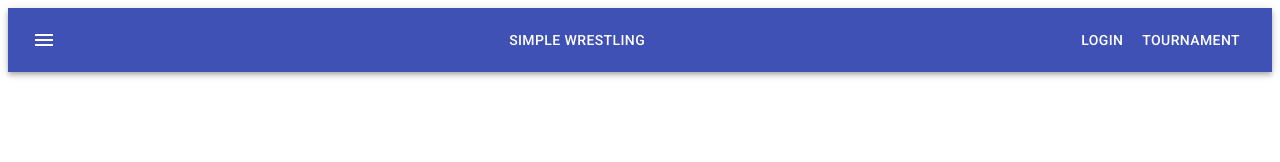
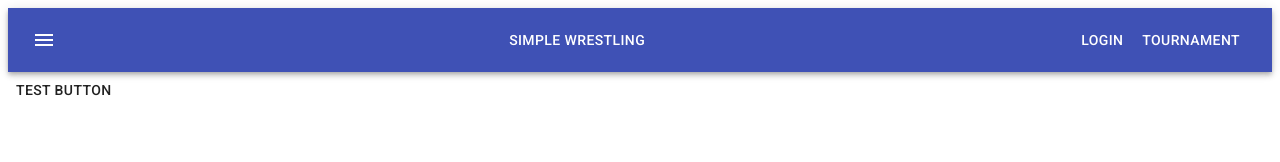
Before and after one commit to huy9997/SimpleWrestling, a React (Create React App) app in the folder client/: page / in a window 1280 px wide. Shown: the top 162 px of the page. Built offline with nearby package versions, Linux system fonts and the light colour scheme.

Commit message:
cleaning up the components folder and tested the login it works and added tournament page

```diff
--- a/client/src/components/generalComponents/Input.js
+++ /dev/null
@@ -1,6 +0,0 @@
-import React from "react";
-import TextField from "@material-ui/core/TextField";
-const input = () => {
-  return <TextField />;
-};
-export default input;
--- a/client/src/screens/home.js
+++ b/client/src/screens/home.js
@@ -1,5 +1,6 @@
 import React, { Component } from "react";
 import axios from "axios";
+import Button from "@material-ui/core/Button";
 class App extends Component {
   constructor(props) {
     super(props);
@@ -9,11 +10,9 @@ class App extends Component {
     };
   }
   onsubmit = () => {
+    console.log("submit a button");
     axios
-      .post("api/auth/login", {
-        email: this.state.email,
-        password: this.state.password
-      })
+      .get("api/createTournament/test")
       .then(function(response) {
         console.log(response, "sucecss in sending data");
       })
@@ -22,7 +21,11 @@ class App extends Component {
       });
   };
   render() {
-    return <div />;
+    return (
+      <div>
+        <Button onClick={this.onsubmit}>test button</Button>
+      </div>
+    );
   }
 }
 export default App;
```
Also changed, not shown: client/src/screens/tournament.js (added, +11 -0 lines).
